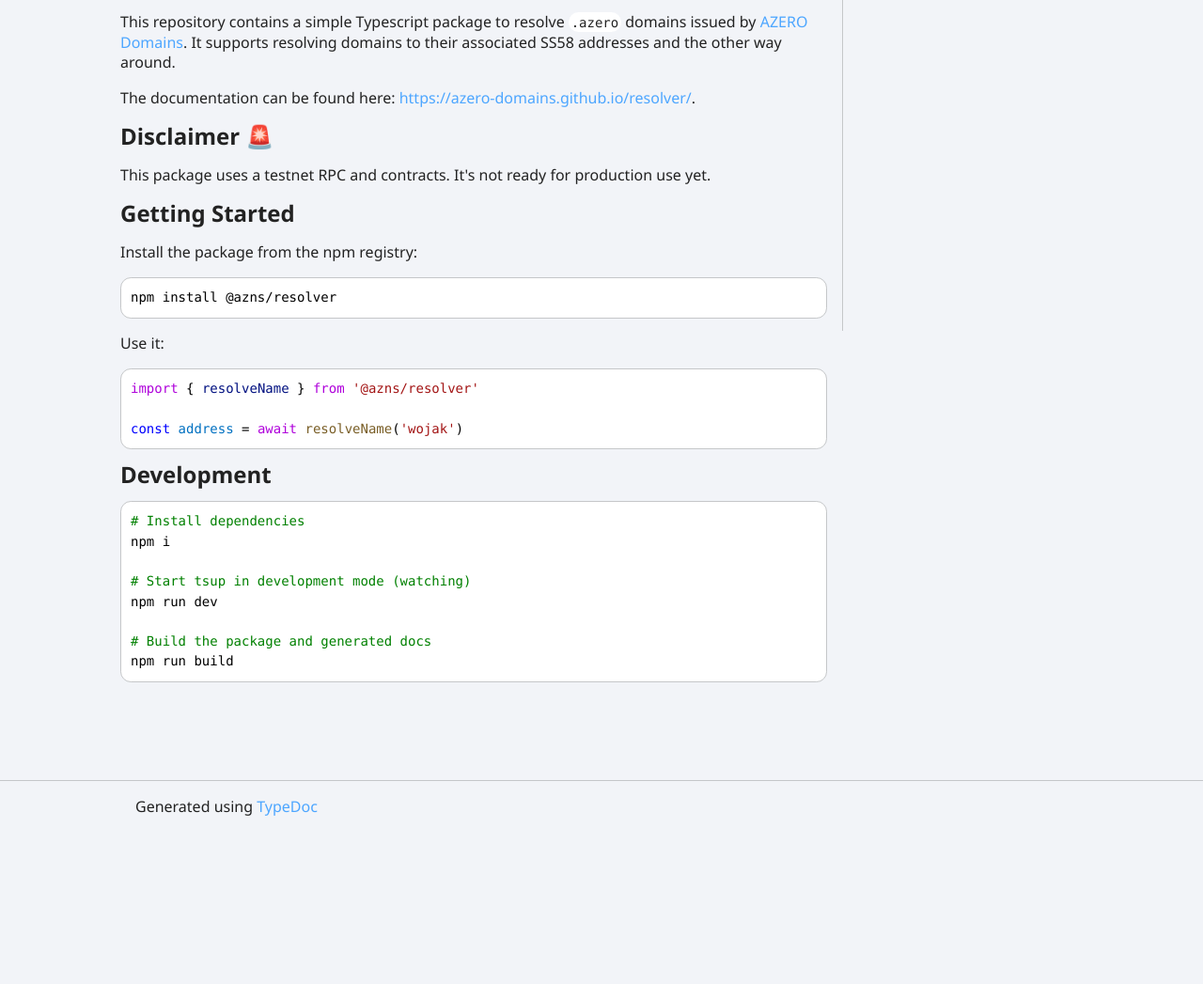
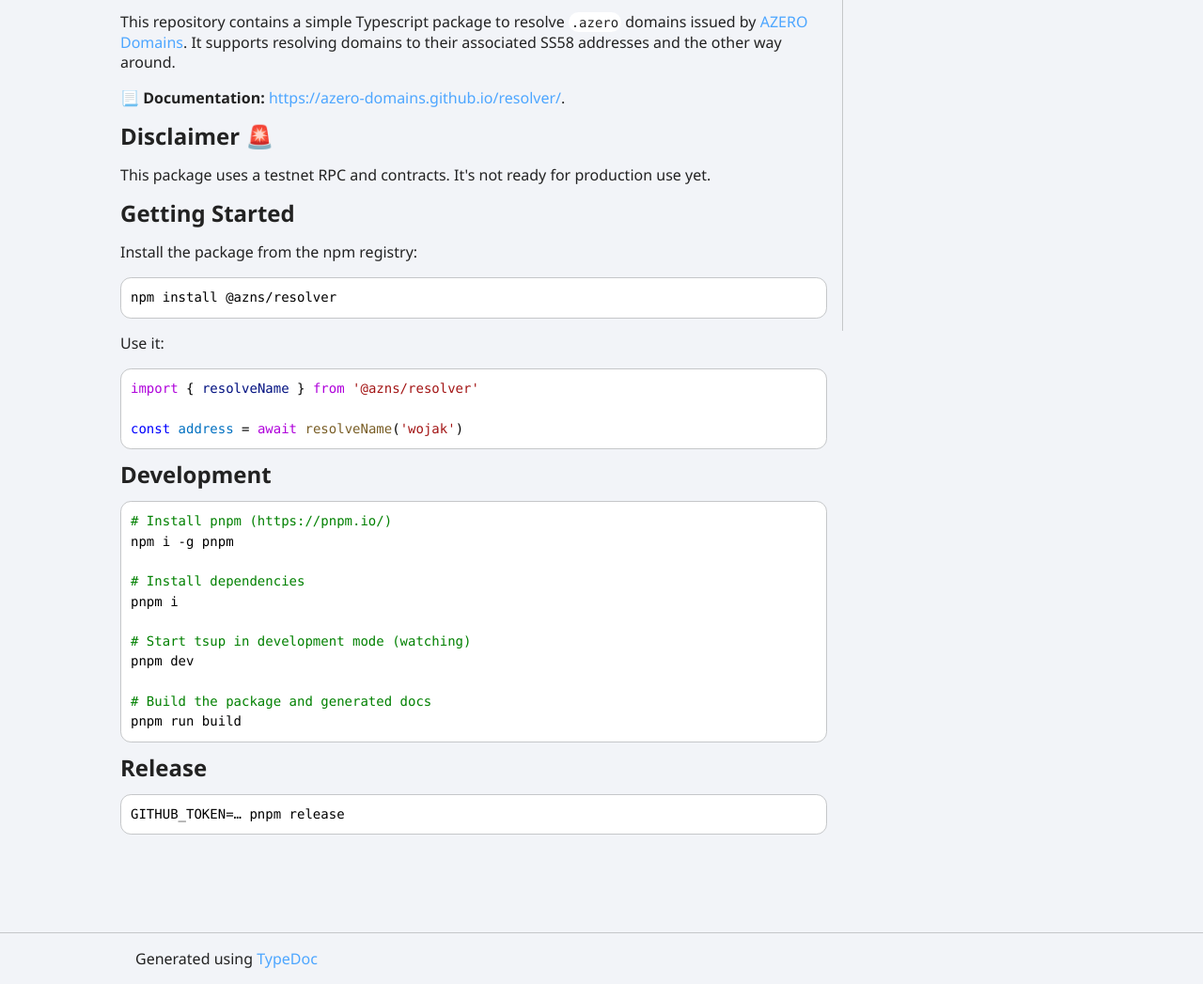
Before and after one commit to azero-domains/resolver, a website: page docs/index.html in a window 1280 px wide. Shown: the part 480-1527 px from the top of the page at 94% size. Before the commit the page ends 1365 px from the top, so only its background shows below. Drawn offline with Linux system fonts and the light colour scheme.

Commit message:
chore: improve release-it config & documentation

```diff
--- a/docs/index.html
+++ b/docs/index.html
@@ -18,7 +18,7 @@
 </a>
 <p><img src="https://img.shields.io/badge/Typescript-blue" alt="Typescript"></p>
 <p>This repository contains a simple Typescript package to resolve <code>.azero</code> domains issued by <a href="https://azero.domains">AZERO Domains</a>. It supports resolving domains to their associated SS58 addresses and the other way around.</p>
-<p>The documentation can be found here: <a href="https://azero-domains.github.io/resolver/">https://azero-domains.github.io/resolver/</a>.</p>
+<p>📃 <strong>Documentation:</strong> <a href="https://azero-domains.github.io/resolver/">https://azero-domains.github.io/resolver/</a>.</p>
 
 <a href="#disclaimer-🚨" id="disclaimer-🚨" style="color: inherit; text-decoration: none;">
   <h2>Disclaimer 🚨</h2>
@@ -38,7 +38,13 @@
 <a href="#development" id="development" style="color: inherit; text-decoration: none;">
   <h2>Development</h2>
 </a>
-<pre><code class="language-bash"><span class="hl-7"># Install dependencies</span><br/><span class="hl-0">npm i</span><br/><br/><span class="hl-7"># Start tsup in development mode (watching)</span><br/><span class="hl-0">npm run dev</span><br/><br/><span class="hl-7"># Build the package and generated docs</span><br/><span class="hl-0">npm run build</span>
+<pre><code class="language-bash"><span class="hl-7"># Install pnpm (https://pnpm.io/)</span><br/><span class="hl-0">npm i -g pnpm</span><br/><br/><span class="hl-7"># Install dependencies</span><br/><span class="hl-0">pnpm i</span><br/><br/><span class="hl-7"># Start tsup in development mode (watching)</span><br/><span class="hl-0">pnpm dev</span><br/><br/><span class="hl-7"># Build the package and generated docs</span><br/><span class="hl-0">pnpm run build</span>
+</code></pre>
+
+<a href="#release" id="release" style="color: inherit; text-decoration: none;">
+  <h2>Release</h2>
+</a>
+<pre><code class="language-bash"><span class="hl-0">GITHUB_TOKEN=… pnpm release</span>
 </code></pre>
 </div></div>
 <div class="col-4 col-menu menu-sticky-wrap menu-highlight">
--- a/package.json
+++ b/package.json
@@ -23,7 +23,6 @@
     "dev": "tsup --dts --watch",
     "lint": "prettier . --check && pnpm eslint",
     "lint:fix": "prettier . --write && pnpm eslint --fix",
-    "release": "release-it",
     "prepare": "husky install"
   },
   "peerDependencies": {
@@ -31,6 +30,8 @@
     "@polkadot/api-contract": "^9.9.4"
   },
   "devDependencies": {
+    "@polkadot/api": "^9.9.4",
+    "@polkadot/api-contract": "^9.9.4",
     "@types/node": "^16.18.3",
     "@typescript-eslint/eslint-plugin": "^5.45.0",
     "@typescript-eslint/parser": "^5.45.0",
```
Also changed, not shown: docs/functions/resolveName.html (+1 -1 lines), .release-it.json (added), README.md, pnpm-lock.yaml.
